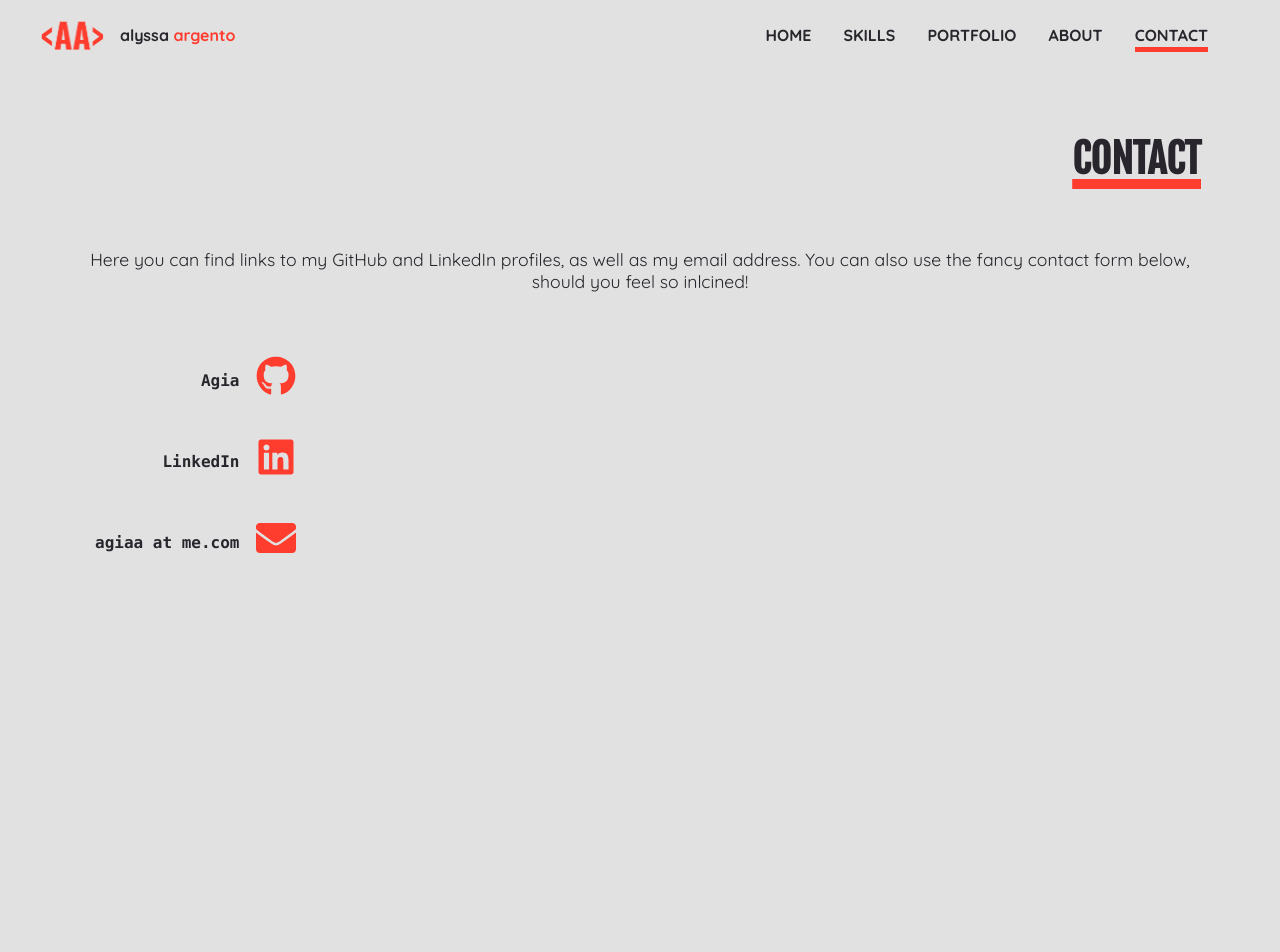
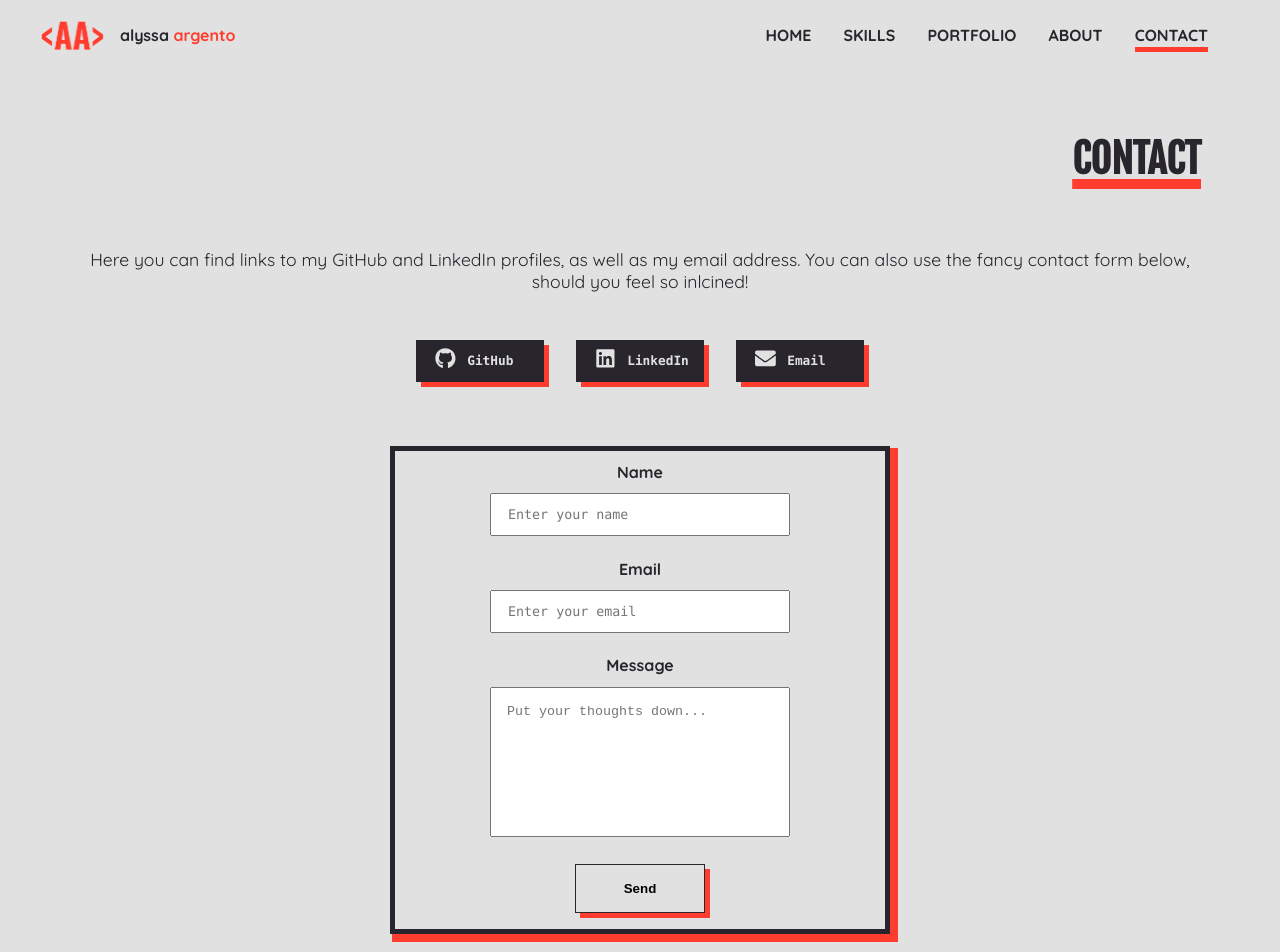
Before and after one commit to Agia/React-Portfolio, a React (Create React App) app: page /React-Portfolio/contact in a window 1280 px wide. Shown: the top 952 px of the page. Before the commit the page ends 800 px from the top, so only its background shows below. Built offline with nearby package versions, Linux system fonts and the light colour scheme.

Commit message:
Add Form and Contact components content and styles

```diff
--- a/package.json
+++ b/package.json
@@ -4,14 +4,18 @@
   "homepage": "https://agia.github.io/React-Portfolio",
   "private": true,
   "dependencies": {
+    "@emailjs/browser": "^3.10.0",
     "@testing-library/jest-dom": "^5.16.5",
     "@testing-library/react": "^13.4.0",
     "@testing-library/user-event": "^13.5.0",
+    "emailjs-com": "^3.2.0",
     "react": "^18.2.0",
     "react-dom": "^18.2.0",
+    "react-hook-form": "^7.43.5",
     "react-icons": "^4.8.0",
     "react-router-dom": "^6.8.2",
     "react-scripts": "5.0.1",
+    "react-toastify": "^9.1.1",
     "web-vitals": "^2.1.4"
   },
   "scripts": {
--- a/src/components/Contact/index.jsx
+++ b/src/components/Contact/index.jsx
@@ -14,18 +14,18 @@ const Contact = () => {
             <div className="contact-content">
 
                 <div className="contact-links">
-                    <ul>
+                    <ul className="link-list">
                         <li>
-                            <a href="https://github.com/Agia">Agia</a>
                             <i><FaGithub /></i>
+                            <a href="https://github.com/Agia">GitHub</a>
                         </li>
                         <li>
+                            <i><FaLinkedin /></i>
                             <a href="https://linkedin.com/alyssaargento">LinkedIn</a>
-                            <i><FaLinkedin /></i>
                         </li>
                         <li>
-                            <a href="mailto:agiaa@me.com">agiaa at me.com</a>
                             <i><FaEnvelope /></i>
+                            <a href="mailto:agiaa@me.com">Email</a>
                         </li>
                     </ul>
                 </div>
--- a/src/components/Contact/style.css
+++ b/src/components/Contact/style.css
@@ -9,26 +9,41 @@
 
 .contact-content {
     margin: 2rem;
-    display: flex;
-    flex-wrap: wrap;
+    /* display: flex;
+    flex-wrap: wrap; */
 }
 
+.contact-links {
+    display: flex;
+    justify-content: center;
+}
 .contact-links li {
     margin: 2rem;
     display: flex;
     align-items: center;
-    justify-content: flex-end;
     font-family: 'Menlo';
     font-weight: 700;
-    /* border-bottom: 5px #ff3d2f solid; */
+    font-size: 0.8rem;
+    margin: 1rem;
+    padding: 0.5rem;
+    width: 8rem;
+    color: #e1e1e1;
+    background-color: #28262c;
+    box-shadow: 5px 5px 0px 0px rgba(255,61,47);
 }
 
-i {
-    margin-left: 1rem;
-    color: #ff3d2f;
-    font-size: 2.5rem;
+.link-list {
+    display: flex;
+    flex-wrap: wrap;
+    justify-content: center;
+    align-items: center;
 }
 
-form {
+.contact-links i {
+    margin: 0 0.7rem;
+    font-size: 1.3rem;
+}
 
+.contact-links a {
+    color: #e1e1e1;
 }
--- a/src/components/Form/Form.jsx
+++ b/src/components/Form/Form.jsx
@@ -3,10 +3,21 @@ import "./style.css";
 
 const Form = () => {
     return(
-
-        <form className="contact-form">
-            <div></div>
-        </form>
+            <form id="contact-form">
+                <div className="name-section">
+                    <label htmlFor="name">Name</label>
+                    <input type="text" name="name" className="name" tabIndex="1" placeholder="Enter your name" required />
+                </div>
+                <div className="email-section">
+                    <label htmlFor="email">Email</label>
+                    <input type="email" name="email" id="email" className="email" placeholder="Enter your email" tabIndex="3" required />
+                </div>
+                <div className="msg-section">
+                    <label htmlFor="message">Message</label>
+                    <textarea name="message" id="message" className="message" placeholder="Put your thoughts down..." required></textarea>
+                </div>
+                <button type="submit" className="button button-submit">Send</button>
+            </form>
     )
 }
 
--- a/src/components/Form/style.css
+++ b/src/components/Form/style.css
@@ -0,0 +1,44 @@
+#contact-form {
+    display: flex;
+    flex-direction: column;
+    align-items: center;
+    box-shadow: 5px 5px 0px 3px #ff3d2f;
+    border: #28262c 5px solid;
+    min-width: 300px;
+    max-width: 500px;
+    margin: 3rem auto;
+}
+
+.name-section, .email-section, .msg-section {
+    display: flex;
+    flex-direction: column;
+    align-items: center;
+    margin: 0.7rem 2rem;
+}
+
+label {
+    font-weight: 700;
+    margin-bottom: 0.7rem;
+}
+
+input {
+    height: 2.7rem;
+    width: 300px;
+    font-family: 'Menlo';
+}
+
+input, textarea {
+    padding: 1rem;
+}
+
+textarea {
+    resize: none;
+    width: 300px;
+    height: 150px;
+}
+
+.button-submit {
+    margin: 1rem auto;
+    padding: 1rem 3rem;
+    box-shadow: 5px 5px 0 0 #ff3d2f;
+}
--- a/src/index.css
+++ b/src/index.css
@@ -91,6 +91,11 @@ button {
   font-weight: 700;
 }
 
+.button:hover {
+  color: var(--light);
+  background-color: var(--dark);
+}
+
 .react-icons {
   vertical-align: middle;
 }
```
Also changed, not shown: 1 other file (tests, documents, lock files or other folders).
